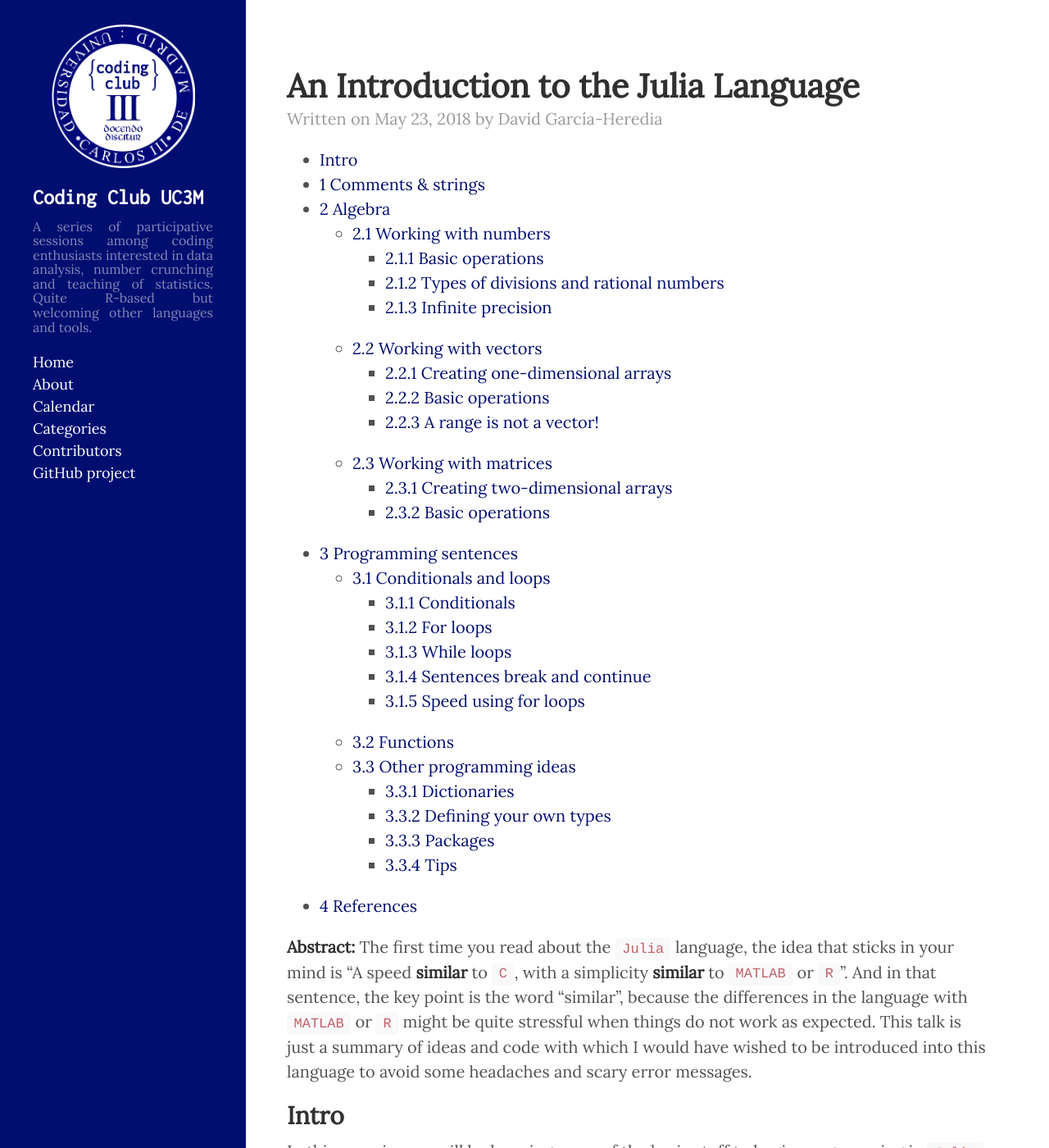
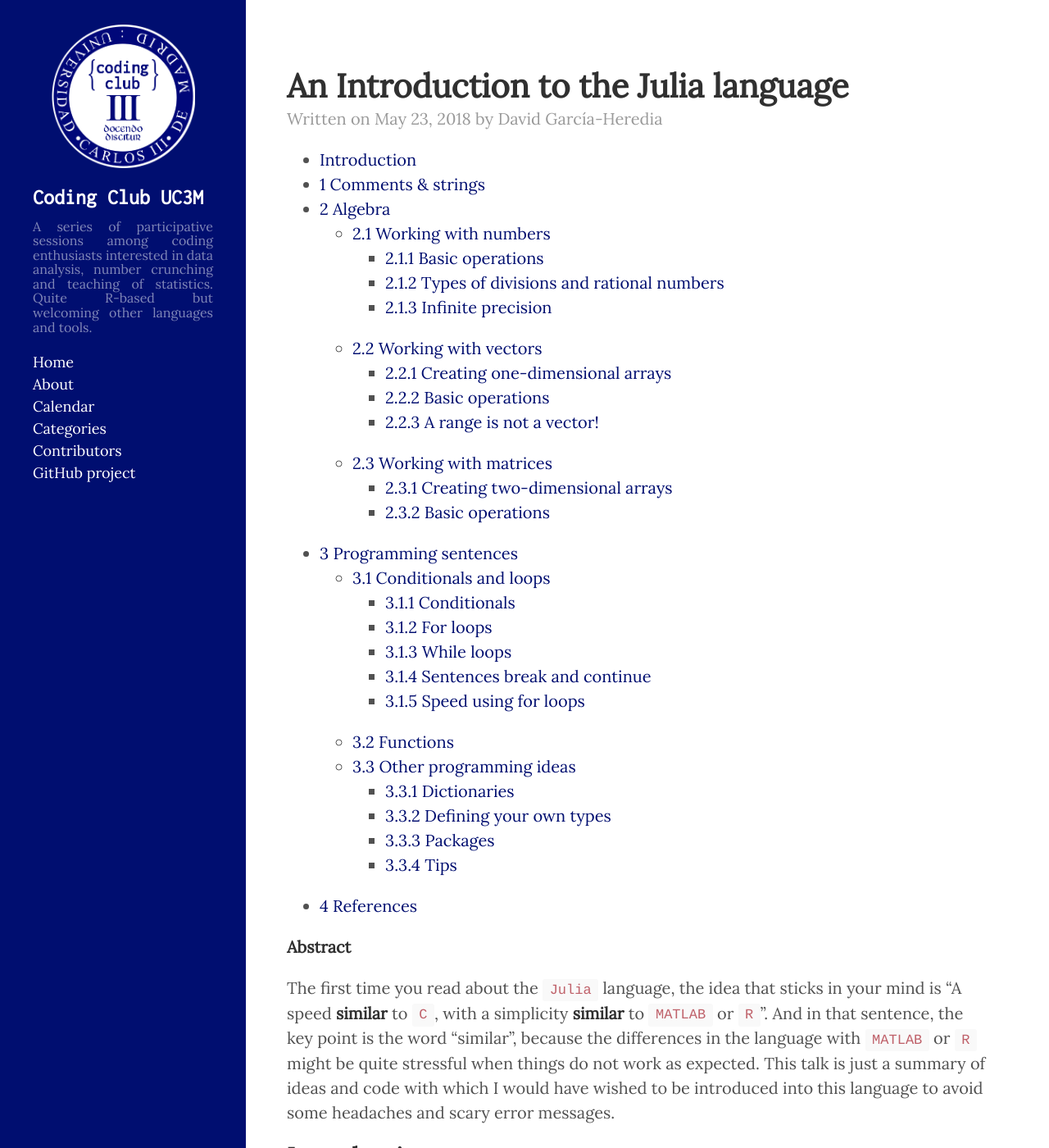
Before and after one commit to CodingClubUC3M/codingclubuc3m.github.io, a Jekyll site: the page built from _posts/2018-05-23-Introduction-Julia.md, in a window 1280 px wide and 1400 px high. Shown: the whole window at 82% size. Built offline with Jekyll 4.4.1, drawn with Linux system fonts in a browser that asks for light colours; comment, search, counter and statistics services are not loaded.

Commit message:
Minor style fixes
To make the post's layout more coherent with previous.

````diff
--- a/_posts/2018-05-23-Introduction-Julia.md
+++ b/_posts/2018-05-23-Introduction-Julia.md
@@ -13,9 +13,12 @@
     mathjax:  default
 ---
 
-**Abstract:** The first time you read about the ```Julia``` language, the idea that sticks in your mind is "A speed **similar** to ```C```, with a simplicity **similar** to ```MATLAB``` or ```R```". And in that sentence, the key point is the word "similar", because the differences in the language with ```MATLAB``` or ```R``` might be quite stressful when things do not work as expected. This talk is just a summary of ideas and code with which I would have wished to be introduced into this language to avoid some headaches and scary error messages.
+**Abstract**
 
-## Intro
+The first time you read about the ```Julia``` language, the idea that sticks in your mind is "A speed **similar** to ```C```, with a simplicity **similar** to ```MATLAB``` or ```R```". And in that sentence, the key point is the word "similar", because the differences in the language with ```MATLAB``` or ```R``` might be quite stressful when things do not work as expected. This talk is just a summary of ideas and code with which I would have wished to be introduced into this language to avoid some headaches and scary error messages.
+
+## Introduction
+
 In this occasion we will be learning some of the basic stuff to begin programming in [`Julia`](https://julialang.org/), a programming language developed at MIT. This language is getting more and more notorious among the scientific community because, besides being a free language orientated to scientific computation (like `R` or `Octave`), its developers claim to have speed performances similar to `C`, but without its "language complexity".
 
 Nevertheless, when starting with this language, sometimes there might arise errors in the code that are difficult to read/solve, so the task of programming can become quite annoying. To avoid them and, more important, to learn how to solve them, it is why we make this introduction to the `Julia` language.
````
Also changed, not shown: other parts of _posts/2018-05-23-Introduction-Julia.md (+2 -2 lines).
